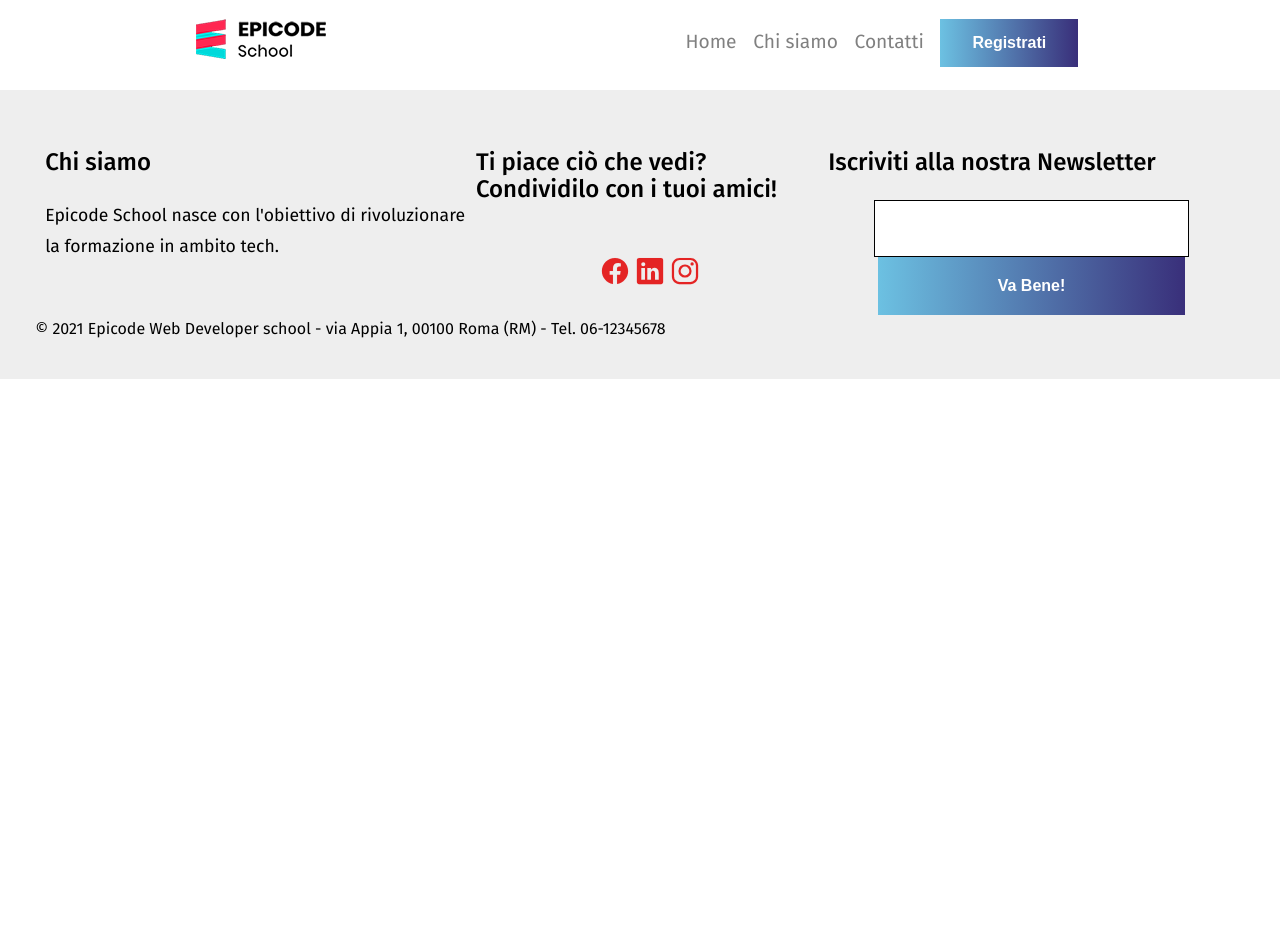
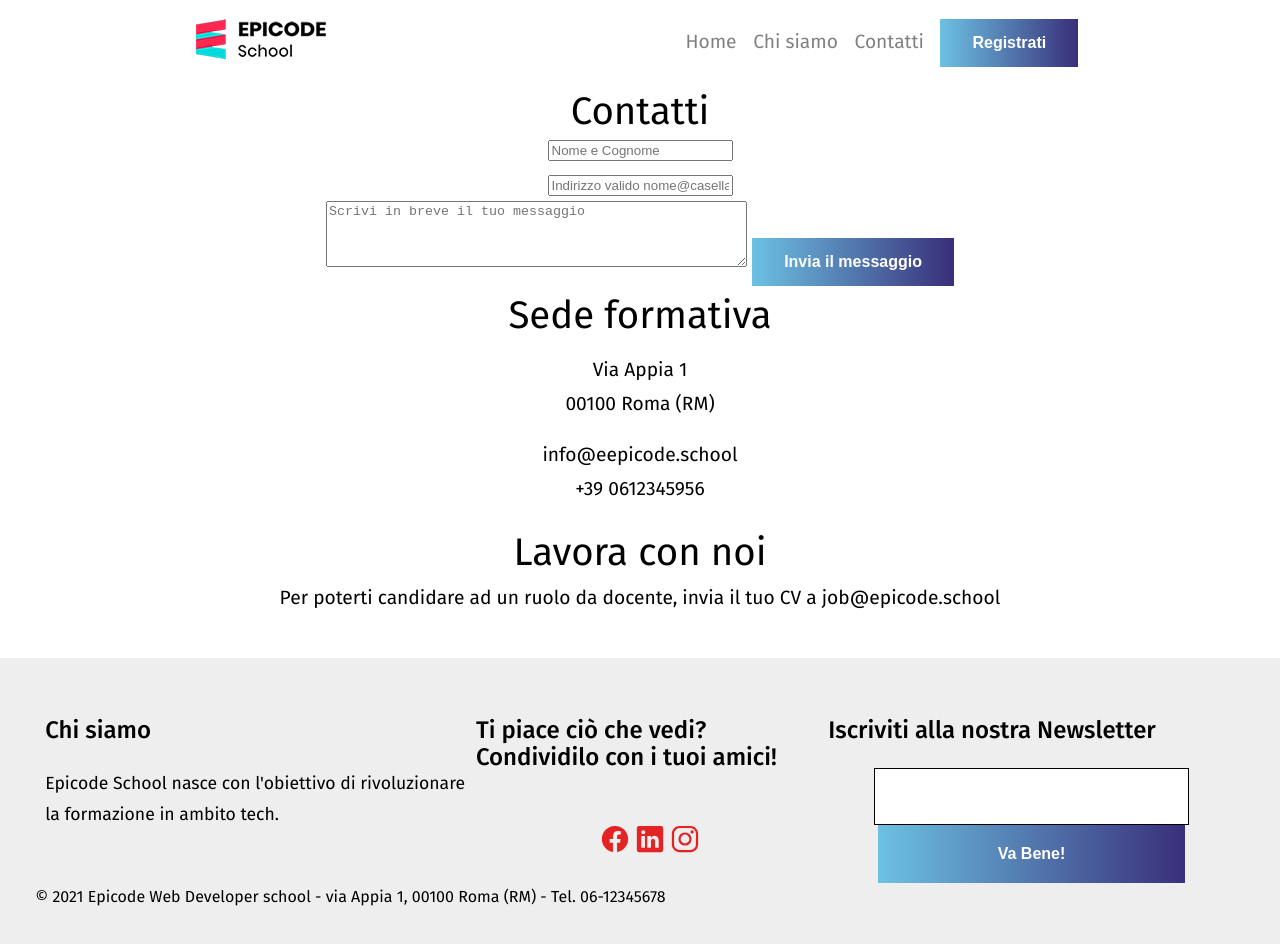
Before and after one commit to GiuseRoma95/esercizio10Ex, a plain HTML site: page ESERCIZIO EX/start/contatti.html in a window 1280 px wide. Before the commit the page ends 819 px from the top, so only its background shows below. Drawn offline with nearby package versions, Linux system fonts and the light colour scheme.

Commit message:
Mancano BP Contatti

```diff
--- a/ESERCIZIO EX/start/assets/css/stilechisiamo.css
+++ b/ESERCIZIO EX/start/assets/css/stilechisiamo.css
@@ -173,6 +173,8 @@ footer h2 {
   .list {
     display: none;
   }
+
+  .table2 {display: none;}
 }
 
 @media screen and (min-width: 768px) {
@@ -183,6 +185,7 @@ footer h2 {
   header {
     display: flex;
     flex-wrap: nowrap;
+
   }
 
   .contatti {
@@ -216,6 +219,7 @@ footer h2 {
     color: white;
   }
 
+  .table2 {margin-right: 5vw;}
   .table2 tr{font-size: 1.2rem;}
 
   .table2 th {
--- a/ESERCIZIO EX/start/assets/css/stilecontatti.css
+++ b/ESERCIZIO EX/start/assets/css/stilecontatti.css
@@ -83,9 +83,11 @@ button:hover {
   transition: 0.8s;
   transform: scale(1.1);
 }
+
+
 /*MAIN*/
 
-main
+
 /* FOOTER */
 
 .social_icon ion-icon {
@@ -137,6 +139,8 @@ footer h2 {
   .list {
     display: none;
   }
+
+
 }
 
 @media screen and (min-width: 768px) {
--- a/ESERCIZIO EX/start/assets/css/stileindex.css
+++ b/ESERCIZIO EX/start/assets/css/stileindex.css
@@ -322,7 +322,7 @@ footer h2 {
 
   .notebook {
     height: 50vh;
-    width: 30%;
+    width: 38%;
   }
 
   #nb_section {
@@ -335,6 +335,4 @@ footer h2 {
     flex-wrap: nowrap;
     justify-content: space-around;
   }
-
-
-  }
+}
--- a/ESERCIZIO EX/start/contatti.html
+++ b/ESERCIZIO EX/start/contatti.html
@@ -4,8 +4,8 @@
 <head>
   <meta charset="UTF-8">
   <meta name="viewport" content="width=device-width,initial-scale=1">
-  <meta name="description" content="">
-  <title></title>
+  <meta name="description" content="EPICODE School: contattaci per i corsi di Front End Developer.">
+  <title>EPICODE - Contatti</title>
   <link rel="stylesheet" href="./assets/css/reset.css" />
   <link rel="stylesheet" href="./assets/css/stilechisiamo.css" />
 </head>
@@ -25,6 +25,25 @@
     </ul>
   </div>
 </header>
+<nav><div class="contatta"><div><h2>Contatti</h2></div>
+
+<div><input type="text" placeholder="Nome e Cognome"></div>
+<div><input type="email" placeholder="Indirizzo valido nome@casella.com"></div>
+<div><textarea rows="4" cols="50" placeholder="Scrivi in breve il tuo messaggio"></textarea>
+<button>Invia il messaggio</button></div></div>
+</nav>
+
+<main><div><h2>Sede formativa</h2></div>
+<div><p>Via Appia 1</p>
+<p>00100 Roma (RM)</p></div>
+
+<div><p>info@eepicode.school</p>
+<p>+39 0612345956</p>
+</div>
+
+<div><div><h2>Lavora con noi</h2></div>
+<p>Per poterti candidare ad un ruolo da docente, invia il tuo CV a job@epicode.school</p></div>
+<br></main>
 <footer>
   <div class="contatti">
     <div>
```
